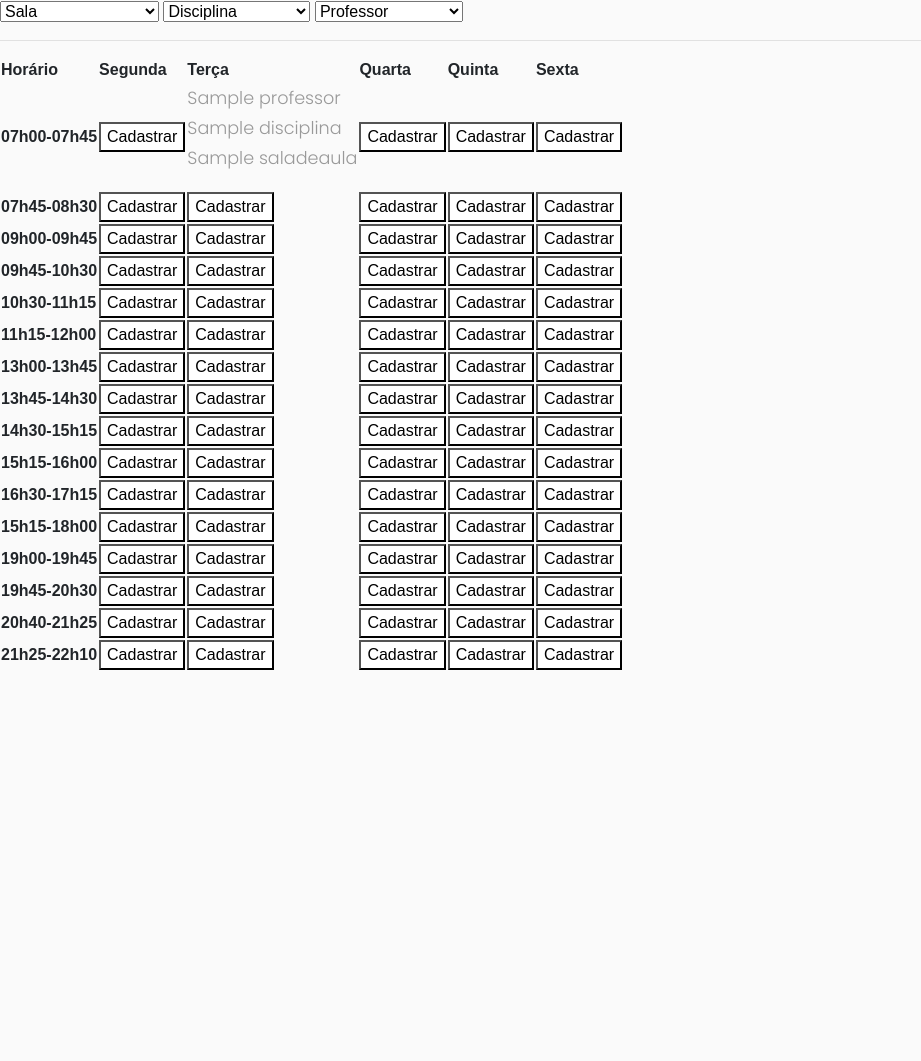
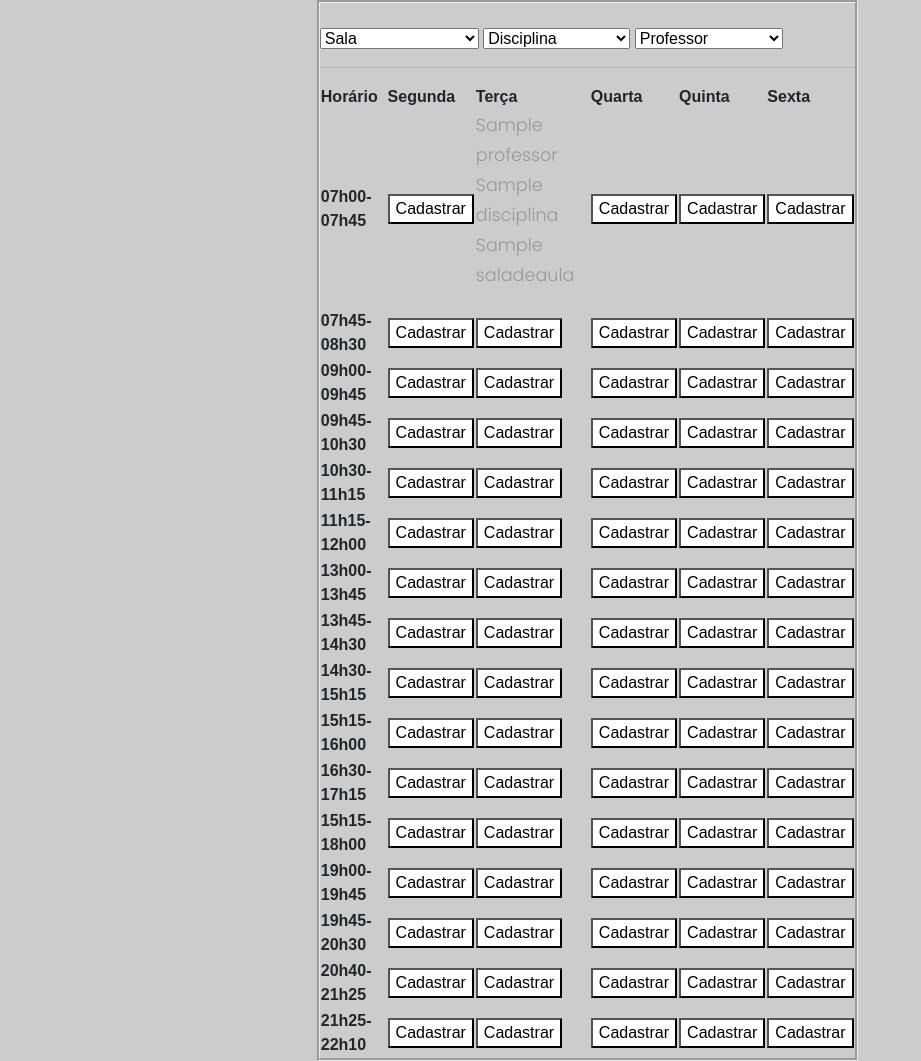
Before and after one commit to cannudo/g-horarios, a Django app: page /reservarHorario in a window 1280 px wide. Shown: the whole page, without its empty margins (0-921 px from the left). Before the commit the page ends 670 px from the top, so only its background shows below. Run offline with Django 3.2, Linux system fonts and the light colour scheme; tables that the repository leaves empty hold one stand-in row (values such as "Sample post"); some libraries are stand-ins or nearby versions.

Commit message:
Adicionando css página reservar-horarios.html

```diff
--- a/src/projeto/otime/templates/otime/reservar-horario.html
+++ b/src/projeto/otime/templates/otime/reservar-horario.html
@@ -18,9 +18,35 @@
         <!-- Font Awesome JS -->
         <script defer src="https://use.fontawesome.com/releases/v5.0.13/js/solid.js" integrity="sha384-tzzSw1/Vo+0N5UhStP3bvwWPq+uvzCMfrN1fEFe+xBmv1C/AtVX5K0uZtmcHitFZ" crossorigin="anonymous"></script>
         <script defer src="https://use.fontawesome.com/releases/v5.0.13/js/fontawesome.js" integrity="sha384-6OIrr52G08NpOFSZdxxz1xdNSndlD4vdcf/q2myIUVO0VsqaGHJsB0RaBE01VTOY" crossorigin="anonymous"></script>
+
+<style>
+
+.Container,body{
+position:relative;
+margin-left:15%;
+margin-right:20%;
+background-color:#CCC;
+
+
+}
+.Container{
+
+border:groove;
+}
+
+.navegaçao{
+	position:relative;
+	margin-left:30%;
+
+}
+
+</style>
     </head>
     <body>
 
+
+<div class="Container">
+  <br>
       <form method="post">
 
         {% csrf_token %}
@@ -88,6 +114,6 @@
           </script>
         {% endif %}
     </div>
-
+</div>
     </body>
 </html>
```
